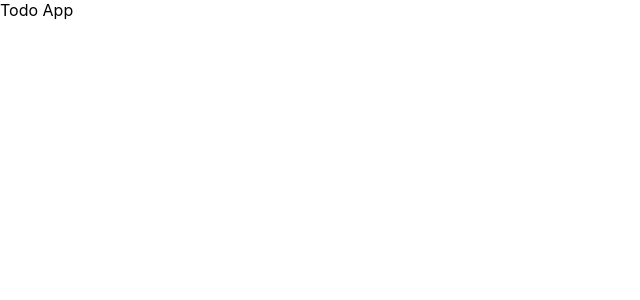
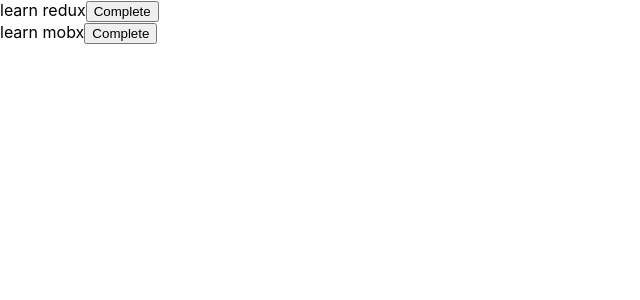
Before and after one commit to vilepickle/taming-the-state-todo-app, a React (Create React App) app: page / in a window 1280 px wide. Shown: the top 300 px of the page, without its empty margins (0-640 px from the left). Built offline with nearby package versions, Linux system fonts and the light colour scheme.

Commit message:
Wire up react components without react-redux

```diff
--- a/src/index.js
+++ b/src/index.js
@@ -14,7 +14,7 @@
 
 // reducers
 
-function todoReducer(state = [], action) {
+function todoReducer(state = todos, action) {
   switch(action.type) {
     case TODO_ADD : {
       return applyAddTodo(state, action);
@@ -85,8 +85,49 @@
 
 // view layer
 
-function TodoApp() {
-  return <div>Todo App</div>;
+function TodoApp({ todos, onToggleTodo }) {
+  return <TodoList
+    todos={todos}
+    onToggleTodo={onToggleTodo}
+    />;
 }
 
-ReactDOM.render(<TodoApp />, document.getElementById('root'));
+function TodoList({ todos, onToggleTodo }) {
+  return (
+    <div>
+      {todos.map(todo => <TodoItem
+        key={todo.id}
+        todo={todo}
+        onToggleTodo={onToggleTodo}
+      />)}
+    </div>
+  );
+}
+
+function TodoItem({ todo, onToggleTodo }) {
+  const { name, id, completed } = todo;
+  return (
+    <div>
+      {name}
+      <button
+        type="button"
+        onClick={() => onToggleTodo(id)}
+      >
+      {completed ? "Incomplete" : "Complete"}
+      </button>
+    </div>
+  );
+}
+
+function render() {
+  ReactDOM.render(
+    <TodoApp
+      todos={store.getState().todoState}
+      onToggleTodo={id => store.dispatch(doToggleTodo(id))}
+    />,
+    document.getElementById('root')
+  );
+}
+
+store.subscribe(render);
+render();
```
